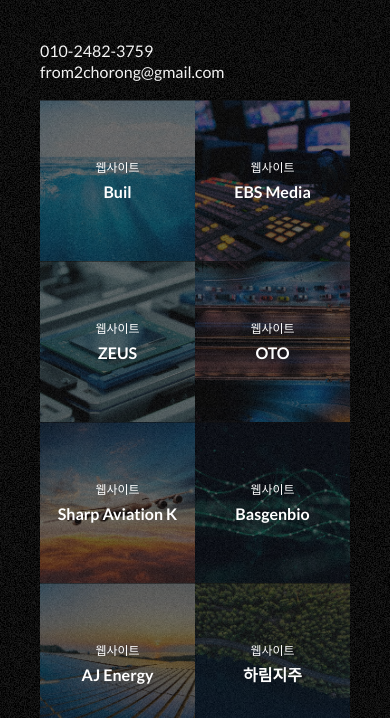
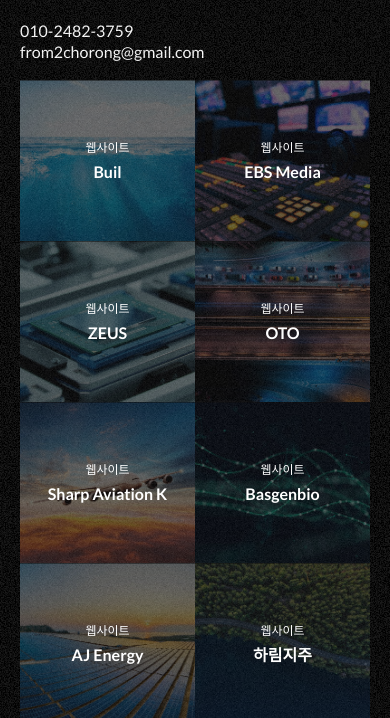
Before and after one commit to from2chorong/portfolio, a plain HTML site: page index.html in a window 390 px wide. Shown: the top 718 px of the page. Drawn offline with nearby package versions, Linux system fonts and the light colour scheme; a web font is replaced by a local one.

Commit message:
Upload portfolio

```diff
--- a/css/scss/index.scss
+++ b/css/scss/index.scss
@@ -204,12 +204,21 @@
 }
 
 @media (max-width: 480px) {
-	.wrapper .text {
-		span {
-			font-size: 1.2rem;
-		}
-		h6 {
-			font-size: 1.6rem;
+	main {
+		padding: 0 20px;
+	}
+	.contact, .rolling {
+		height: 80px;
+	}
+	.wrapper {
+		max-height: calc(100vh - 160px);
+		.text {
+			span {
+				font-size: 1.2rem;
+			}
+			h6 {
+				font-size: 1.6rem;
+			}
 		}
 	}
 }
--- a/index.html
+++ b/index.html
@@ -42,8 +42,10 @@
 			}
 
 			// view port
-			var windowWidth = window.screen.width
+			document.addEventListener('DOMContentLoaded', function() {
+				var windowWidth = window.screen.width;
 				setViewPort(windowWidth);
+
 				function setViewPort(w_width) {
 					if (w_width <= 480) {
 						$('meta[name=viewport]').attr('content', 'width=480, maximum-scale=2.0, user-scalable=yes, target-densitydpi=medium-dpi');
@@ -52,10 +54,11 @@
 					}
 				}
 
-			window.addEventListener('resize', function (event) {
-				windowWidth = window.screen.width
+				window.addEventListener('resize', function() {
+					windowWidth = window.screen.width;
 					setViewPort(windowWidth);
 				}, true);
+			});
 
 			// vh
 			function setScreenSize() {
--- a/js/index.js
+++ b/js/index.js
@@ -91,10 +91,15 @@
 	const scrollAmount = window.innerHeight / 2;
 
 	Observer.create({
-        preventDefault: true,
+        preventDefault: false,
         target: $container,
         onChange: ({ deltaY, event }) => {
+            if (event.type === 'wheel') {
+                event.preventDefault();
+            }
+
             lastDeltaY = event.type === 'wheel' ? -deltaY : deltaY;
+
             if (!ticking) {
                 ticking = true;
                 requestAnimationFrame(() => {
@@ -114,6 +119,7 @@
             }
         },
     });
+
 
 	window.addEventListener('resize', () => {
 		setupWraps();
@@ -223,8 +229,9 @@
 		$container.addEventListener('mouseleave', leaveHandler);
 
 	}
-
+	if (window.innerWidth > 768) {
 		imgMove();
+	}
 }
 
 window.addEventListener('DOMContentLoaded', () => {
```
Also changed, not shown: css/index.css. Lines whose indentation alone changed are shown as unchanged.
